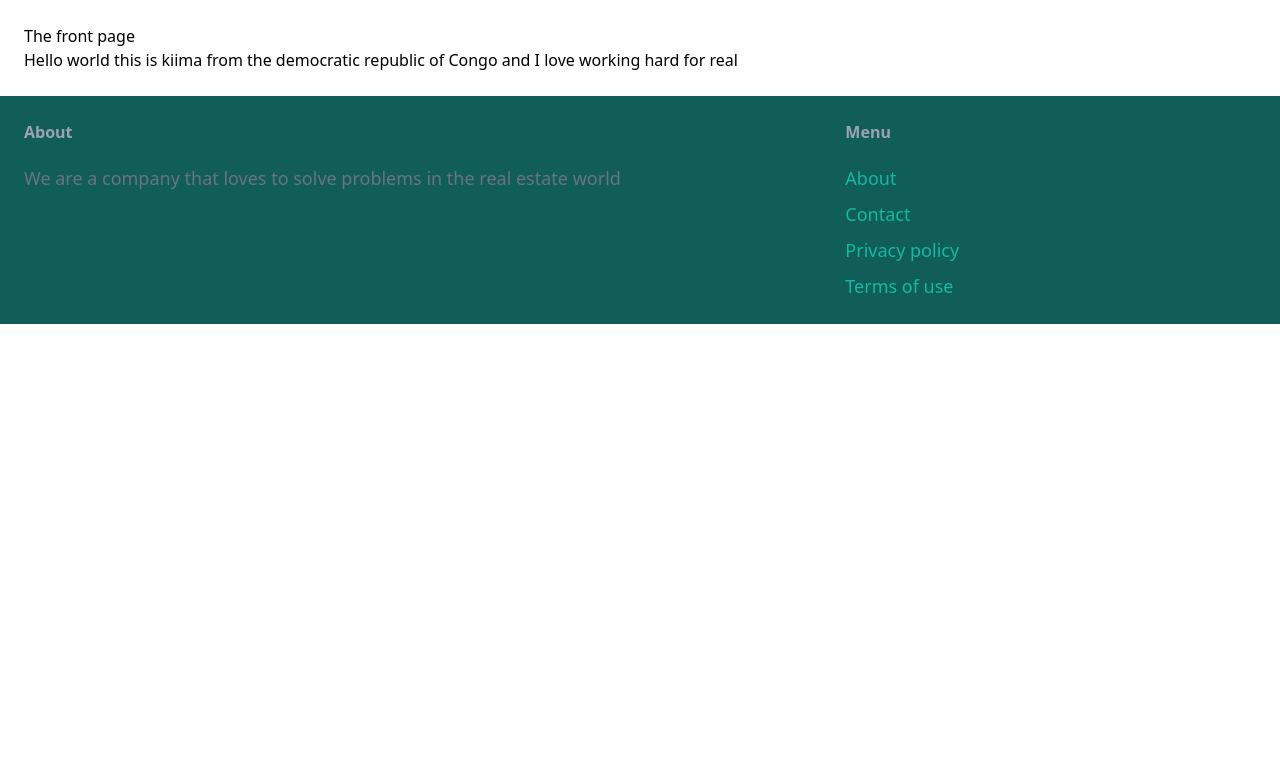
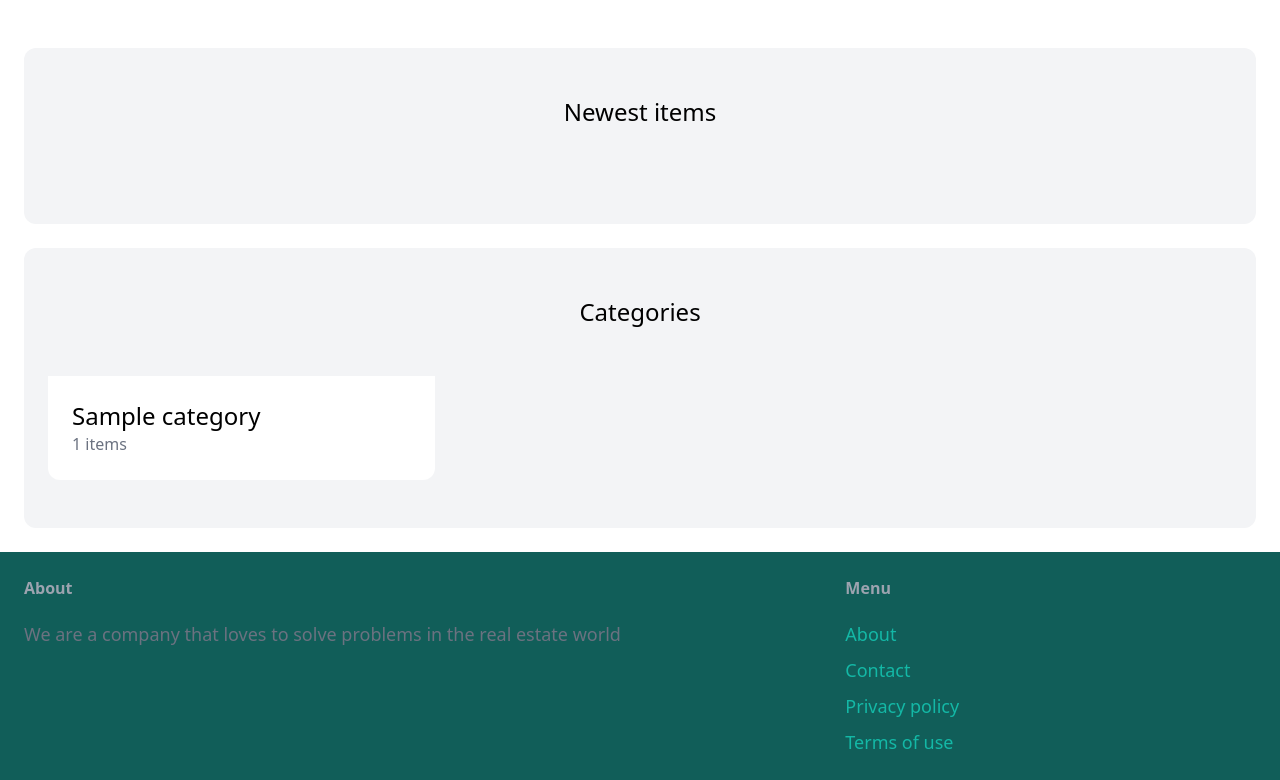
Before and after one commit to AfricanboyKiima/puddle, a Django app: page / in a window 1280 px wide. Shown: the part 77-857 px from the top of the page. Before the commit the page ends 401 px from the top, so only its background shows below. Run offline with Django 4.2, Linux system fonts and the light colour scheme; tables that the repository leaves empty hold one stand-in row (values such as "Sample post"); some libraries are stand-ins or nearby versions.

Commit message:
Inserted all code in the index page showing a catalog of our products with naming and prices

```diff
--- a/core/templates/core/index.html
+++ b/core/templates/core/index.html
@@ -10,8 +10,43 @@ at the project level
 -->
 {% block title %}Welcome{% endblock %}
 
-<!-- This heading here is to be renderd to the parent template base.html which also contains a block content-->
+<!-- #>< This heading here is to be renderd to the parent template base.html which also contains a block content-->
 {% block content %}
-<h1>The front page</h1>
-<p>Hello world this is kiima from the democratic republic of Congo and I love working hard for real</p>
+<!--  -->
+<div class="mt-6 px-6 py-12 bg-gray-100 rounded-xl">
+    <h2 class="mb-12 text-2xl text-center">Newest items</h2>
+
+    <div class="grid grid-cols-3 gap-3">
+        {% for item in items%}
+         <div>
+            <a href="{% url 'detail' item.id  %}"> <!-- link to detail of each item -->
+                <div>
+                    <img src="{{ item.image.url }}" class="rounded-t-xl">
+                </div>
+
+                <div class="p-6 bg-white rounded-b-xl">
+                    <h2 class="text-2xl">{{ item.name }}</h2>
+                    <p class="text-gray-500">Price:{{ item.price }}</p>
+                </div>
+            </a>
+         </div>
+        {% endfor %}
+    </div>
+</div>
+
+<div class="mt-6 px-6 py-12 bg-gray-100 rounded-xl">
+    <h2 class="mb-12 text-2xl text-center">Categories</h2>
+    <div class="grid grid-cols-3 gap-3">
+        {% for category in categories%}
+        <div>
+            <a href="#">
+                <div class="p-6 bg-white rounded-b-xl">
+                    <h2 class="text-2xl">{{ category.name }}</h2>
+                    <p class="text-gray-500">{{category.items.count}} items</p>
+                </div>
+            </a>
+         </div>
+        {% endfor %}
+    </div>
+</div>
 {% endblock %}
```
